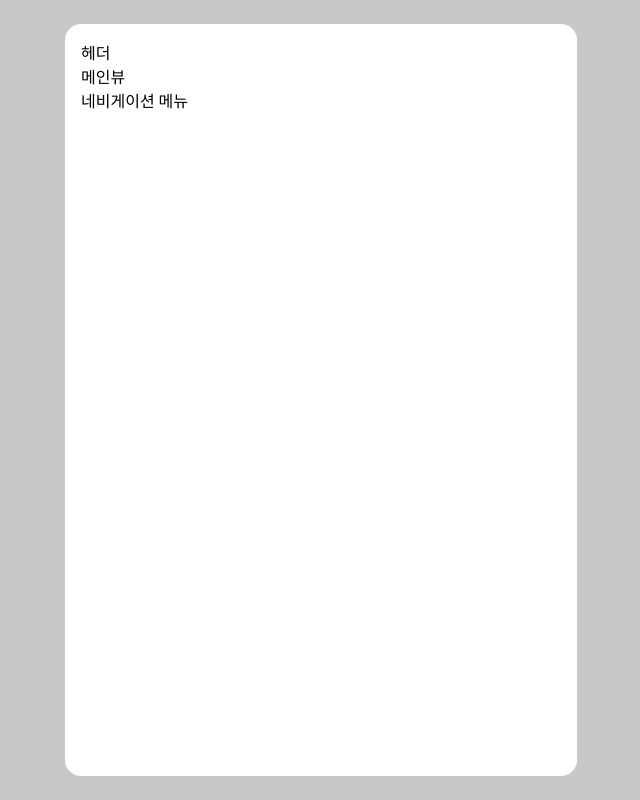
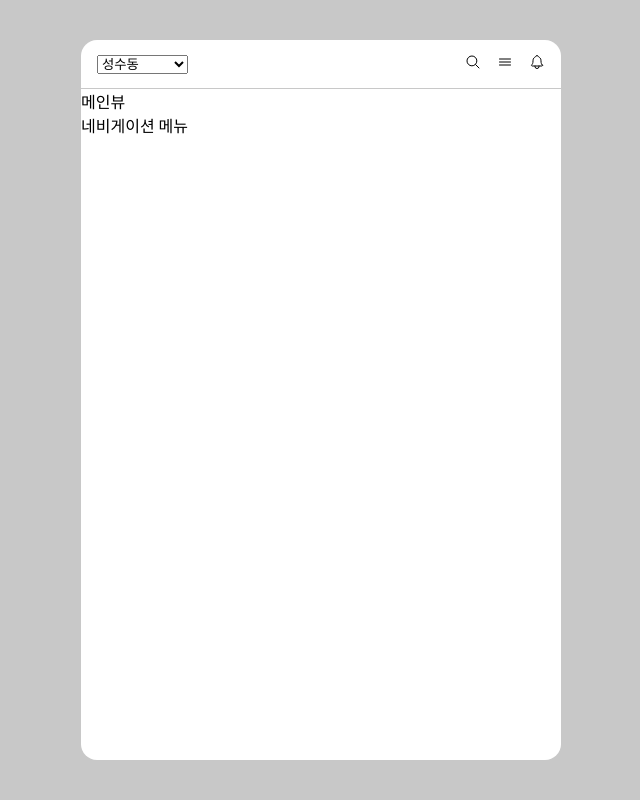
Before and after one commit to jokh0108/daangma-gnket, a React (Create React App) app: page / in a window 1280 px wide. Shown: the whole page, without its empty margins (319-959 px from the left). Built offline with nearby package versions, Linux system fonts and the light colour scheme.

Commit message:
[DG-002] feat: Header 컴포넌트 추가

```diff
--- a/package.json
+++ b/package.json
@@ -12,6 +12,7 @@
     "@types/react-dom": "^17.0.0",
     "react": "^17.0.2",
     "react-dom": "^17.0.2",
+    "react-icons": "^4.2.0",
     "react-scripts": "4.0.3",
     "typescript": "^4.3.5",
     "web-vitals": "^1.0.1"
--- a/src/App.tsx
+++ b/src/App.tsx
@@ -1,14 +1,35 @@
-import React from 'react'
-import MainTemplate from './components/MainTemplate'
+import React from 'react';
+import {
+  IoMenuOutline,
+  IoNotificationsOutline,
+  IoSearchOutline,
+} from 'react-icons/io5';
+
+import Header from './components/Header';
+import HeaderButtons from './components/HeaderButtons';
+import LocationSelector from './components/LocationSelector';
+import MainTemplate from './components/MainTemplate';
 
 function App() {
   return (
     <MainTemplate>
-      <div>헤더</div>
+      <Header
+        leftChildren={<LocationSelector locations={['성수동', '삼성동']} />}
+        rightChildren={
+          <HeaderButtons
+            buttons={[
+              // TODO: IconButton 혹은 Button 컴포넌트를 만들어서 클릭 이벤트 가능하게 만들기.
+              <IoSearchOutline />,
+              <IoMenuOutline />,
+              <IoNotificationsOutline />,
+            ]}
+          />
+        }
+      />
       <div>메인뷰</div>
       <div>네비게이션 메뉴</div>
     </MainTemplate>
-  )
+  );
 }
 
-export default App
+export default App;
--- /dev/null
+++ b/src/components/Header.tsx
@@ -0,0 +1,17 @@
+import React, { ReactNode } from 'react';
+
+interface Props {
+  leftChildren: ReactNode;
+  rightChildren: ReactNode;
+}
+
+function Header({ leftChildren, rightChildren }: Props) {
+  return (
+    <div className="Header">
+      <div>{leftChildren}</div>
+      <div>{rightChildren}</div>
+    </div>
+  );
+}
+
+export default Header;
--- /dev/null
+++ b/src/components/HeaderButtons.tsx
@@ -0,0 +1,20 @@
+import React, { ReactNode } from 'react';
+import generateUid from '../utils/generateUid';
+
+interface Props {
+  buttons: ReactNode[];
+}
+
+function HeaderButtons({ buttons }: Props) {
+  return (
+    <div className="HeaderButtons">
+      {buttons.map(button => (
+        <div key={generateUid()} className="HeaderButton">
+          {button}
+        </div>
+      ))}
+    </div>
+  );
+}
+
+export default HeaderButtons;
--- /dev/null
+++ b/src/components/LocationSelector.tsx
@@ -0,0 +1,22 @@
+import React, { ChangeEvent, useState } from 'react';
+
+interface Props {
+  locations: string[];
+}
+// TODO: Selector 커스터마이징하기
+function LocationSelector({ locations }: Props) {
+  const [selection, setSelection] = useState<string>('');
+  const onChange = (event: ChangeEvent<HTMLSelectElement>) => {
+    setSelection(event.target.value);
+  };
+  return (
+    <select className="LocationSelector" value={selection} onChange={onChange}>
+      {locations.map(location => (
+        <option value={location}>{location}</option>
+      ))}
+      <option value="setting">내 동네 설정</option>
+    </select>
+  );
+}
+
+export default LocationSelector;
--- a/src/styles.css
+++ b/src/styles.css
@@ -12,5 +12,18 @@ body {
   height: 720px;
   background-color: white;
   border-radius: 16px;
-  padding: 16px;
 }
+
+.Header {
+  height: 32px;
+  padding: 8px 16px;
+  display: flex;
+  justify-content: space-between;
+  align-items: center;
+  border-bottom: 1px solid rgba(200, 200, 200);
+}
+
+.HeaderButtons {
+  display: flex;
+  gap: 16px;
+}
```
Also changed, not shown: 1 other file (tests, documents, lock files or other folders).
